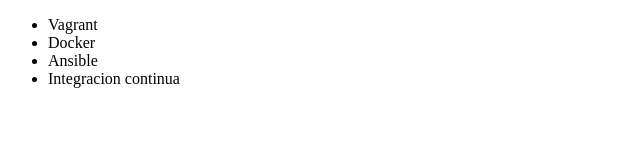
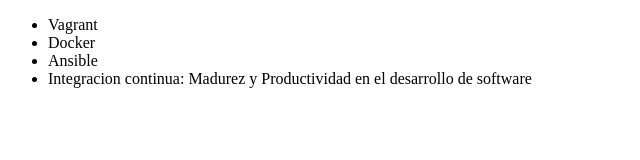
Before and after one commit to jluis419/luisgit, a plain HTML site: page index.html in a window 1280 px wide. Shown: the whole page, without its empty margins (0-640 px from the left). Drawn offline with Linux system fonts and the light colour scheme.

Commit message:
Renombrando curso de Integracion continua

```diff
--- a/index.html
+++ b/index.html
@@ -9,7 +9,7 @@
          <li> Vagrant </li>
          <li> Docker </li>
          <li> Ansible </li>
-         <li> Integracion continua </li>
+         <li> Integracion continua: Madurez y Productividad en el desarrollo de software</li>
      </ul>
 </body>
 </html>
```
